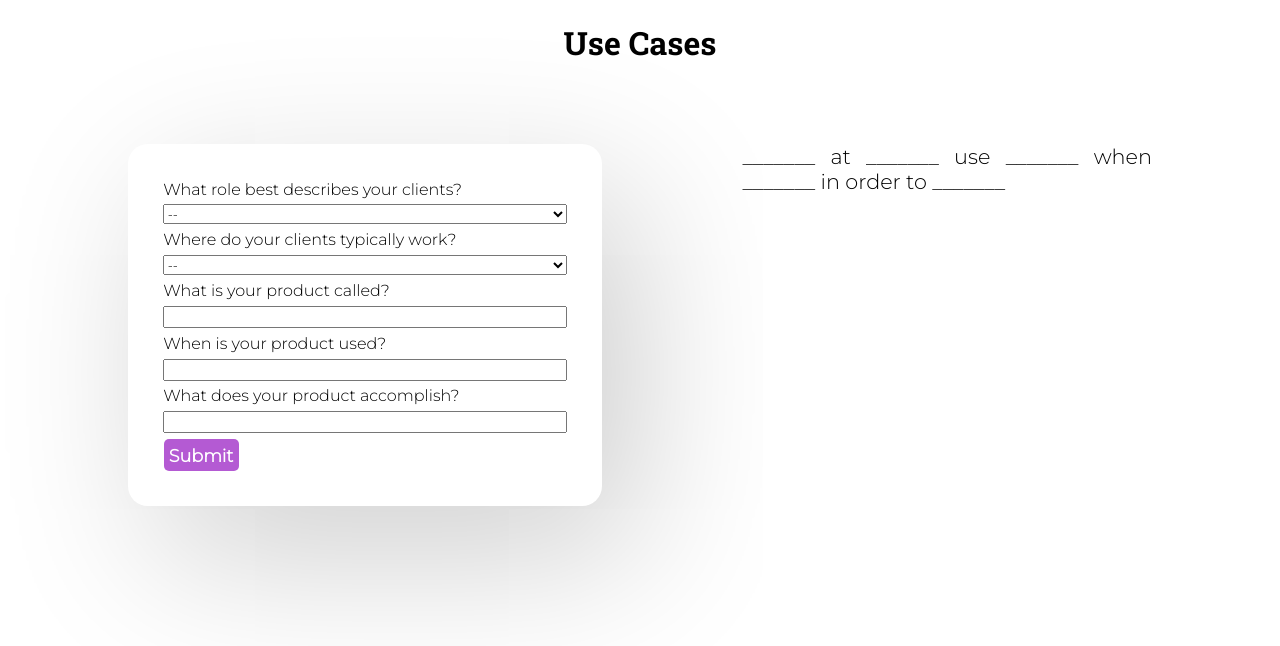
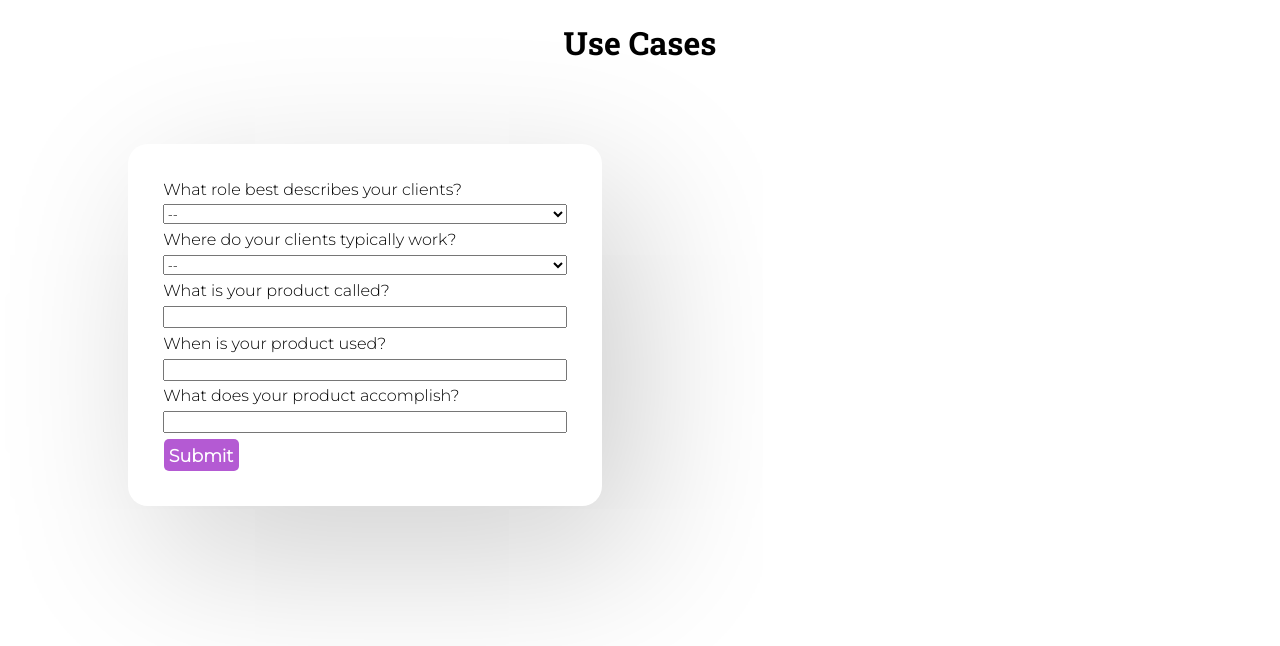
Before and after one commit to GreysonElkins/madlib-surveys, a React (Create React App) app: page / in a window 1280 px wide. Shown: the top 646 px of the page. Built offline with nearby package versions, Linux system fonts and the light colour scheme.

Commit message:
Remove optional form previews

```diff
--- a/src/components/App/App.js
+++ b/src/components/App/App.js
@@ -6,7 +6,7 @@ import useCase from './example-survey'
 const App = () => {
   return (
     <div className="App">
-      <UserSurvey survey={useCase} answerPreview={true}/>
+      <UserSurvey survey={useCase} />
     </div>
   );
 }
```
